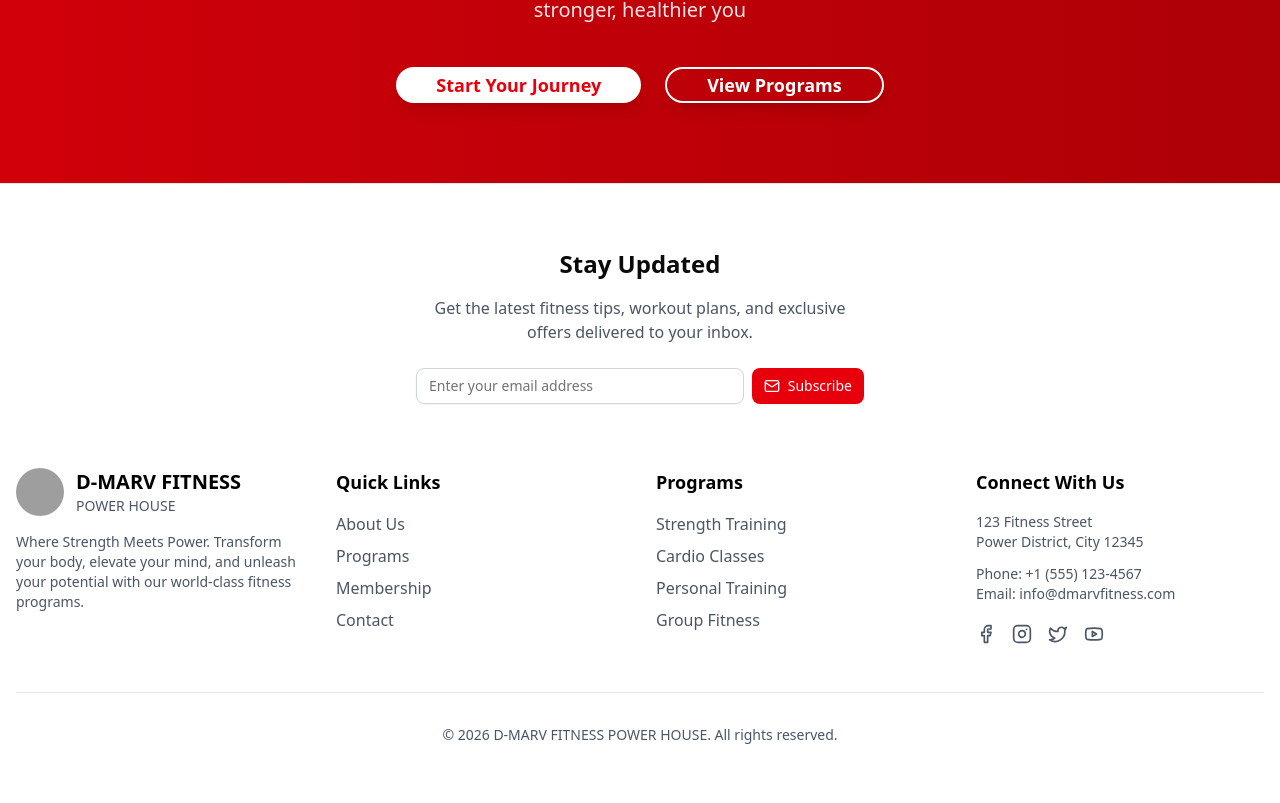
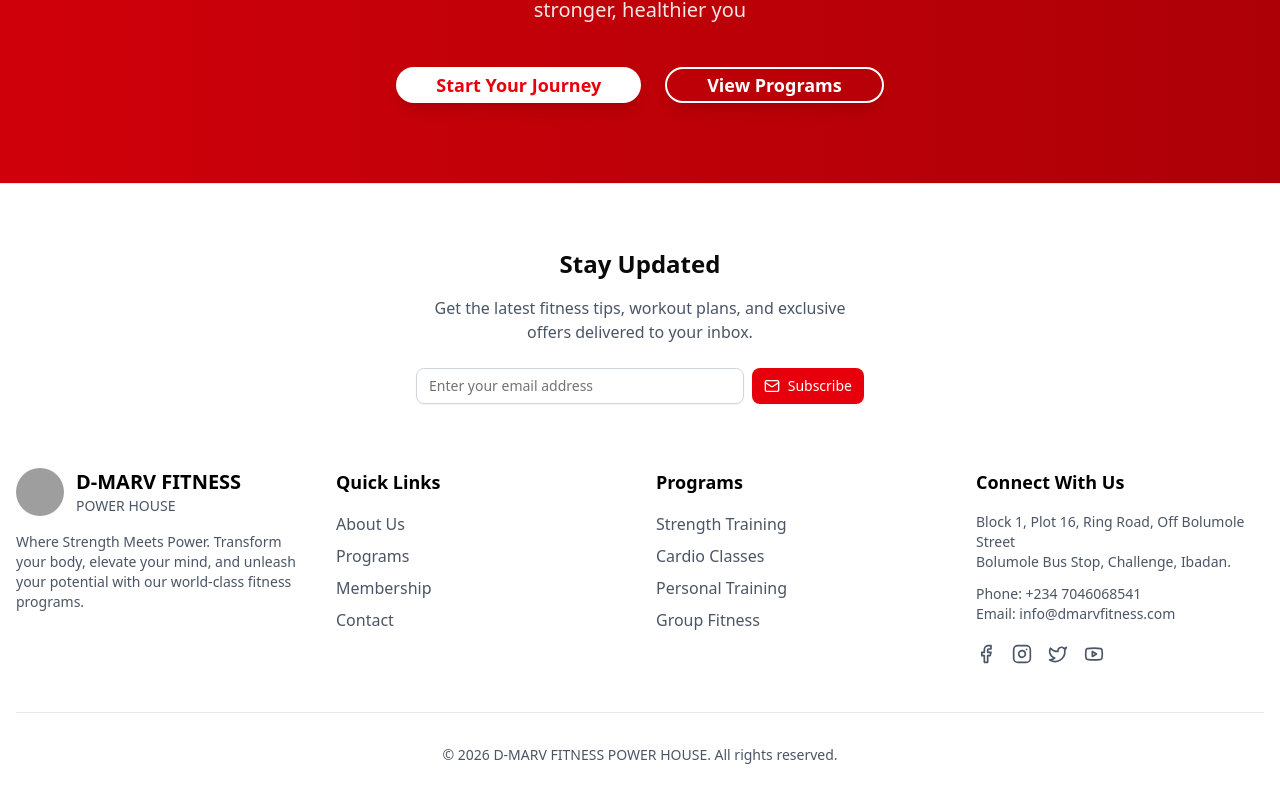
Before and after one commit to Ethicdev07/D-MarvFitness, a Next.js app: page / in a window 1280 px wide. Shown: the part 2454-3257 px from the top of the page. Built offline with nearby package versions, Linux system fonts and the light colour scheme; grey boxes are pictures that could not be loaded.

Commit message:
footer updated

```diff
--- a/app/layout.tsx
+++ b/app/layout.tsx
@@ -23,8 +23,8 @@ export default function RootLayout({
   children: React.ReactNode
 }>) {
   return (
-    <html lang="en">
-      <body className={`font-sans ${GeistSans.variable} ${GeistMono.variable}`}>
+    <html lang="en" suppressHydrationWarning>
+      <body className={`font-sans ${GeistSans.variable} ${GeistMono.variable}`} suppressHydrationWarning>
         <Suspense fallback={null}>{children}</Suspense>
         <Analytics />
       </body>
--- a/app/page.tsx
+++ b/app/page.tsx
@@ -266,19 +266,16 @@ export default function Home() {
             Join D-MARV FITNESS POWER HOUSE today and start your journey to a stronger, healthier you
           </p>
           <div className="flex flex-col sm:flex-row gap-6 justify-center">
-            <Link href="/membership">
-              <Button className="bg-white text-red-600 hover:bg-gray-100 px-10 py-4 text-lg font-semibold rounded-full shadow-lg hover:shadow-xl transition-all duration-300 transform hover:scale-105">
-                Start Your Journey
+            <Button asChild className="bg-white text-red-600 hover:bg-gray-100 px-10 py-4 text-lg font-semibold rounded-full shadow-lg hover:shadow-xl transition-all duration-300 transform hover:scale-105">
+              <Link href="/membership">Start Your Journey</Link>
             </Button>
-            </Link>
-            <Link href="/programs">
             <Button
+              asChild
               variant="outline"
               className="border-2 border-white text-white hover:bg-white hover:text-red-600 px-10 py-4 text-lg font-semibold bg-transparent rounded-full shadow-lg hover:shadow-xl transition-all duration-300 transform hover:scale-105"
             >
-                View Programs
+              <Link href="/programs">View Programs</Link>
             </Button>
-            </Link>
           </div>
         </div>
       </section>
--- a/components/footer.tsx
+++ b/components/footer.tsx
@@ -100,12 +100,12 @@ export default function Footer() {
             <h4 className="text-lg font-semibold mb-4">Connect With Us</h4>
             <div className="space-y-3">
               <p className="text-gray-600 text-sm">
-                123 Fitness Street
+                Block 1, Plot 16, Ring Road, Off Bolumole Street
                 <br />
-                Power District, City 12345
+                Bolumole Bus Stop, Challenge, Ibadan.
               </p>
               <p className="text-gray-600 text-sm">
-                Phone: +1 (555) 123-4567
+                Phone: +234 7046068541
                 <br />
                 Email: info@dmarvfitness.com
               </p>
```
Lines whose indentation alone changed are shown as unchanged.
